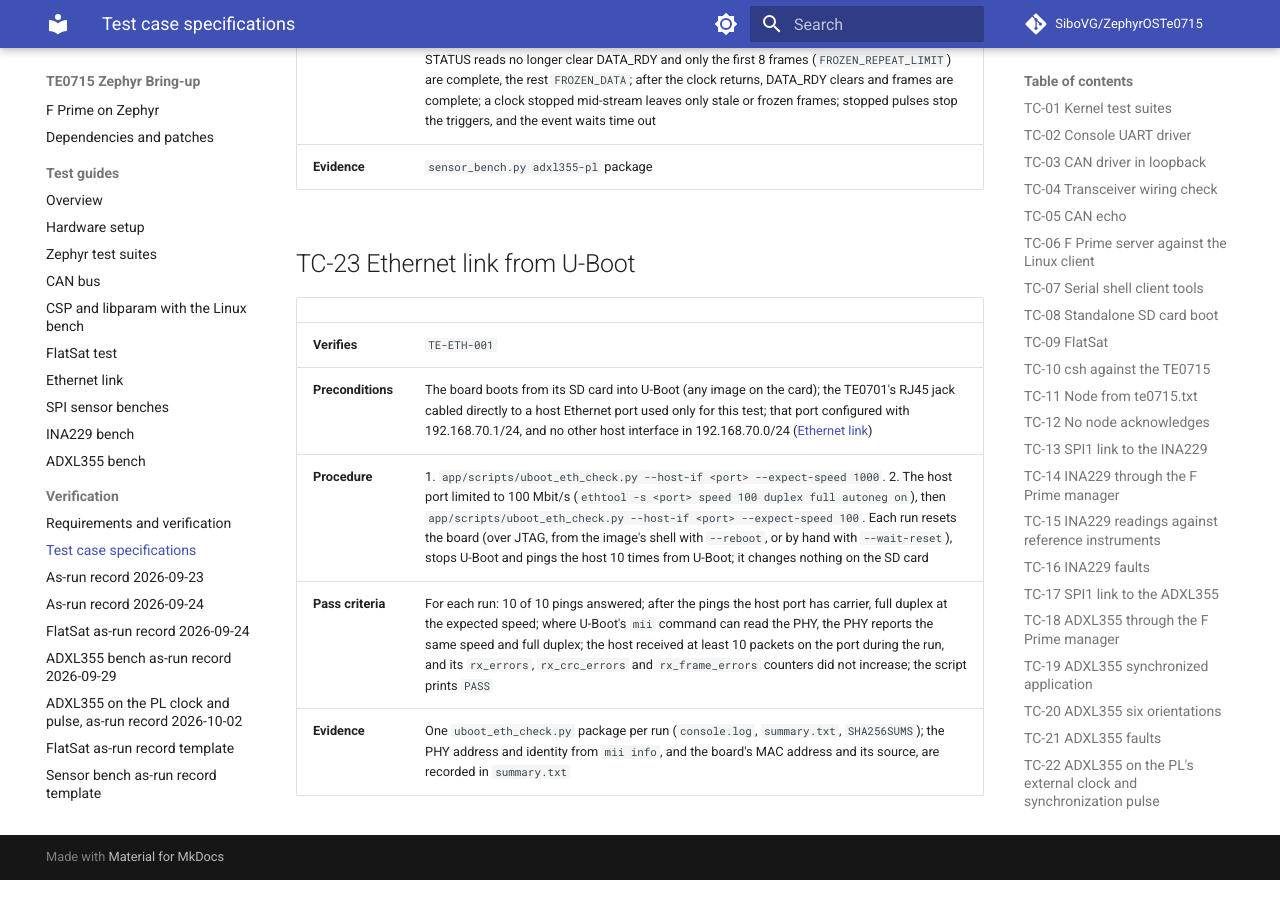
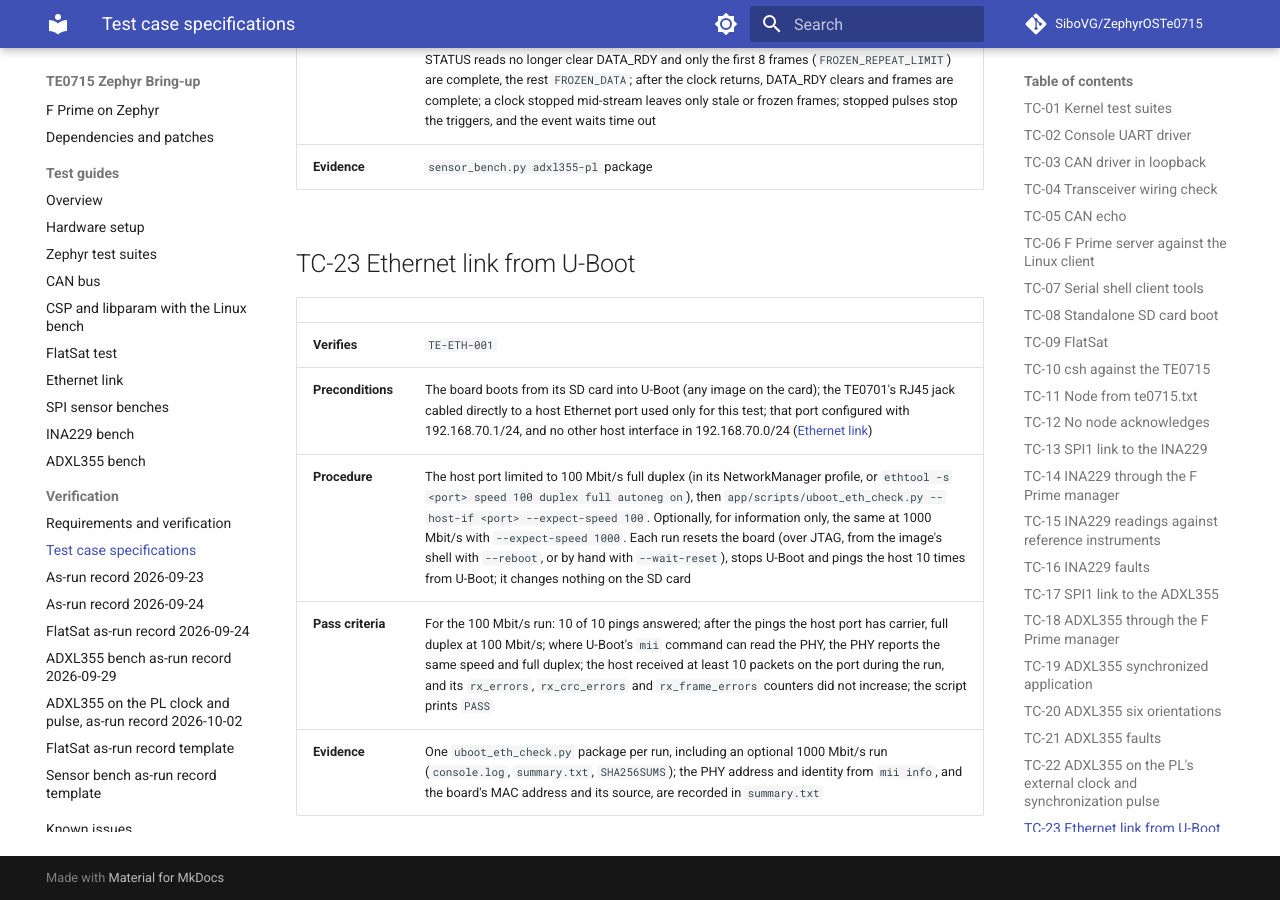
Before and after one commit to SiboVG/ZephyrOSTe0715, an MkDocs documentation site: the page built from docs/verification/test-cases.md, in a window 1280 px wide and 900 px high, scrolled down 10082 px. Built offline with MkDocs 1.6.1 and Material for MkDocs 9.7.7, drawn with Linux system fonts in a browser that asks for light colours; comment, search, counter and statistics services are not loaded.

Commit message:
ethernet: 100 Mbit/s full duplex is the baseline for TE-ETH-001 and TC-23
Project decision (SVG, 2026-10-23): CubeSpec's Ethernet runs at 100 Mbit/s
full duplex, on the bench and on the FlatSat. TE-ETH-001 now requires that
speed; a 1000 Mbit/s run is for information. The 100 Mbit/s run's pass
criteria are unchanged.

The guide limits the host port in its NetworkManager profile (no sudo),
reboots the board from its shell (--reboot), and notes what the bench
showed: the PHY links up on its own before U-Boot runs.

Co-Authored-By: Claude Opus 5.5 <noreply@anthropic.com>

```diff
--- a/docs/verification/test-cases.md
+++ b/docs/verification/test-cases.md
@@ -236,6 +236,6 @@ Common preconditions for all test cases: the workspace built as in
 |---|---|
 | **Verifies** | `TE-ETH-001` |
 | **Preconditions** | The board boots from its SD card into U-Boot (any image on the card); the TE0701's RJ45 jack cabled directly to a host Ethernet port used only for this test; that port configured with 192.168.70.1/24, and no other host interface in 192.168.70.0/24 ([Ethernet link](../tests/ethernet.md)) |
-| **Procedure** | 1. `app/scripts/uboot_eth_check.py --host-if <port> --expect-speed 1000`. 2. The host port limited to 100 Mbit/s (`ethtool -s <port> speed 100 duplex full autoneg on`), then `app/scripts/uboot_eth_check.py --host-if <port> --expect-speed 100`. Each run resets the board (over JTAG, from the image's shell with `--reboot`, or by hand with `--wait-reset`), stops U-Boot and pings the host 10 times from U-Boot; it changes nothing on the SD card |
-| **Pass criteria** | For each run: 10 of 10 pings answered; after the pings the host port has carrier, full duplex at the expected speed; where U-Boot's `mii` command can read the PHY, the PHY reports the same speed and full duplex; the host received at least 10 packets on the port during the run, and its `rx_errors`, `rx_crc_errors` and `rx_frame_errors` counters did not increase; the script prints `PASS` |
-| **Evidence** | One `uboot_eth_check.py` package per run (`console.log`, `summary.txt`, `SHA256SUMS`); the PHY address and identity from `mii info`, and the board's MAC address and its source, are recorded in `summary.txt` |
+| **Procedure** | The host port limited to 100 Mbit/s full duplex (in its NetworkManager profile, or `ethtool -s <port> speed 100 duplex full autoneg on`), then `app/scripts/uboot_eth_check.py --host-if <port> --expect-speed 100`. Optionally, for information only, the same at 1000 Mbit/s with `--expect-speed 1000`. Each run resets the board (over JTAG, from the image's shell with `--reboot`, or by hand with `--wait-reset`), stops U-Boot and pings the host 10 times from U-Boot; it changes nothing on the SD card |
+| **Pass criteria** | For the 100 Mbit/s run: 10 of 10 pings answered; after the pings the host port has carrier, full duplex at 100 Mbit/s; where U-Boot's `mii` command can read the PHY, the PHY reports the same speed and full duplex; the host received at least 10 packets on the port during the run, and its `rx_errors`, `rx_crc_errors` and `rx_frame_errors` counters did not increase; the script prints `PASS` |
+| **Evidence** | One `uboot_eth_check.py` package per run, including an optional 1000 Mbit/s run (`console.log`, `summary.txt`, `SHA256SUMS`); the PHY address and identity from `mii info`, and the board's MAC address and its source, are recorded in `summary.txt` |
```
Also changed, not shown: docs/verification/requirements.md (+5 -1 lines), 1 other file.
